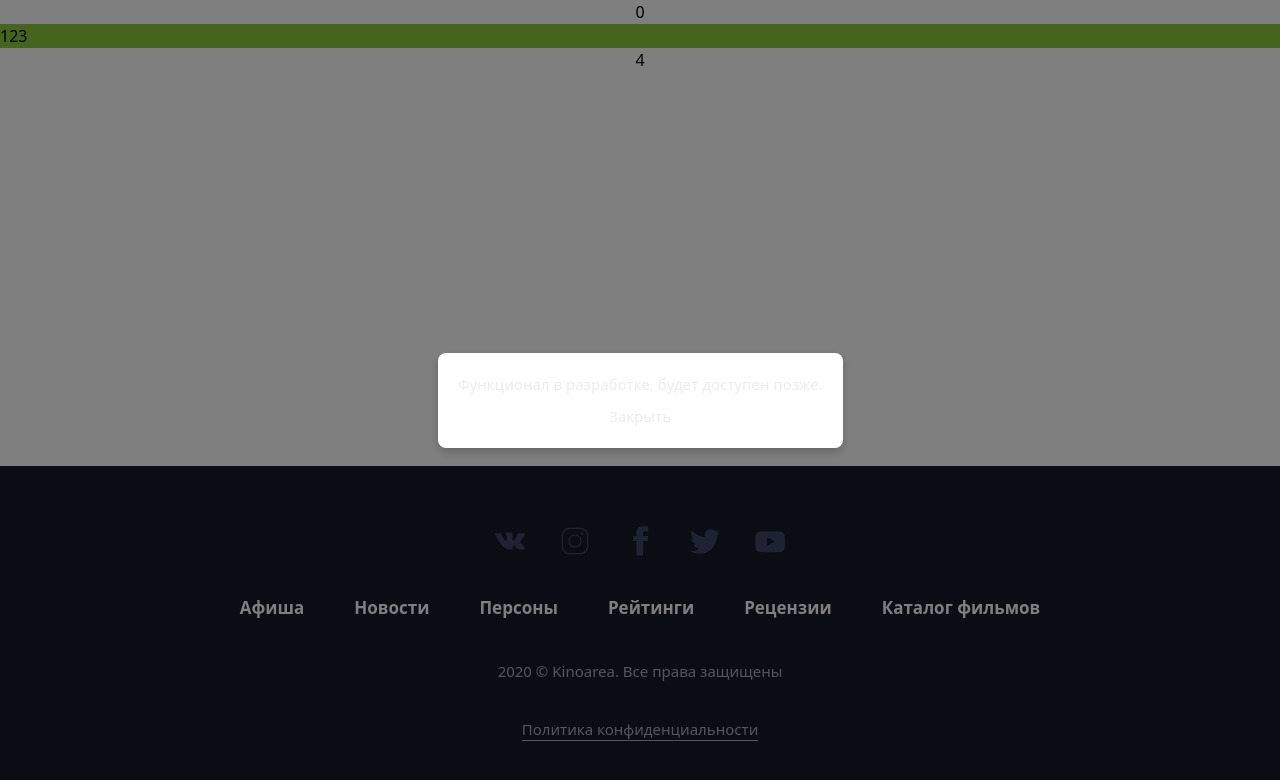
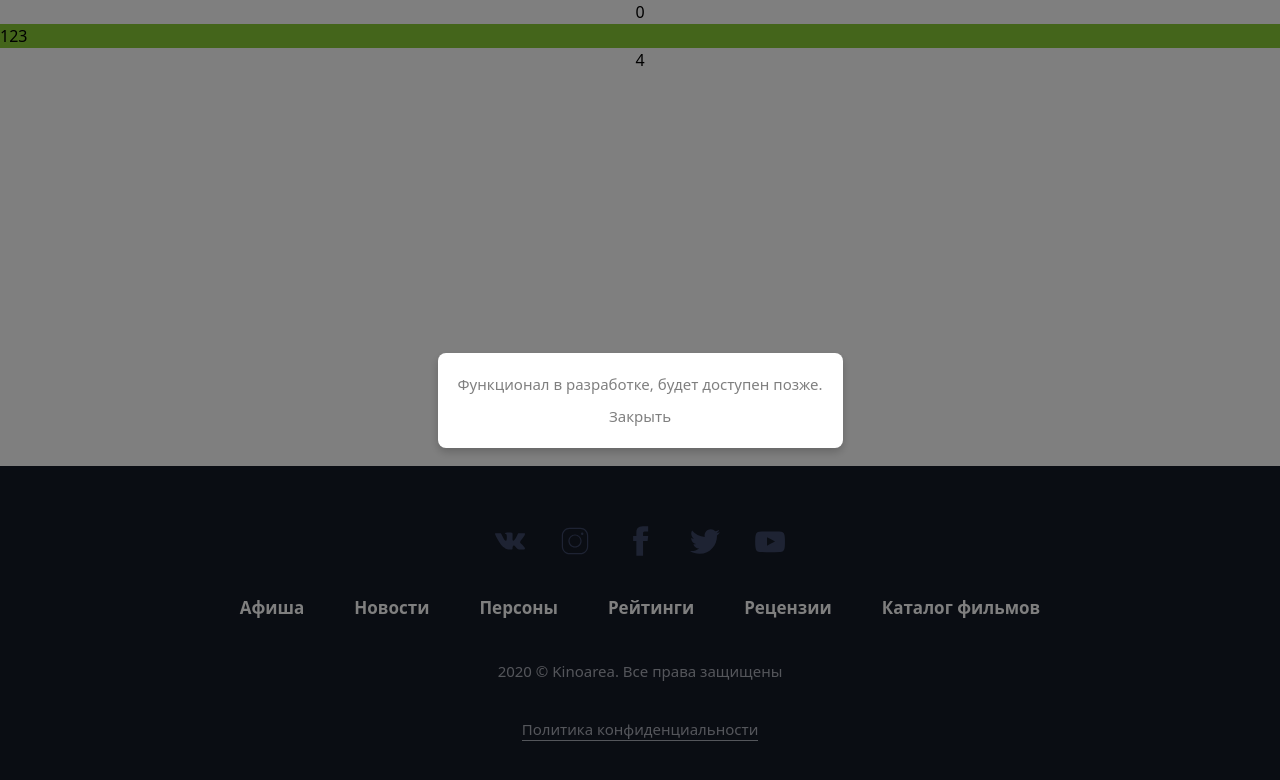
Before and after one commit to VeronikaTkach/on_line_cinema, a React (Vite) app: page / in a window 1280 px wide. Both pictures are taken after a click on the link "Политика конфиденциальности". Shown: the top 780 px of the page. Built offline with nearby package versions, Linux system fonts and the light colour scheme.

Commit message:
изменила цвет popup

```diff
--- a/src/components/Popup/Popup.css
+++ b/src/components/Popup/Popup.css
@@ -8,6 +8,7 @@
   display: flex;
   justify-content: center;
   align-items: center;
+  color: rgba(0, 0, 0, 0.5);
 }
 
 .popup-content {
```
